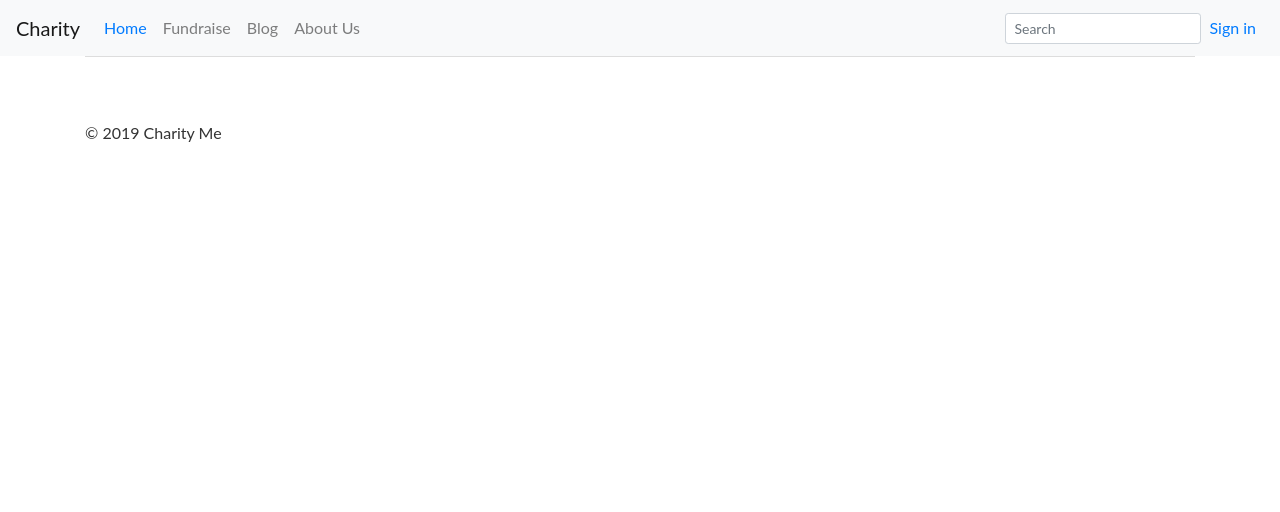
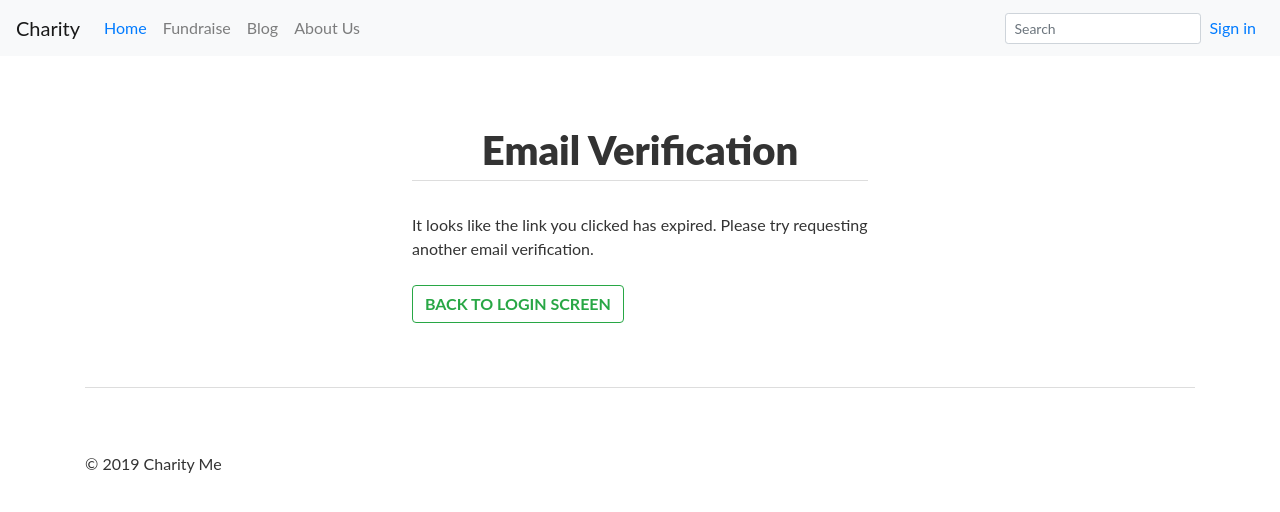
Before and after one commit to plumlab/vuejs-sample, a Vue app: page /verify-email/expired in a window 1280 px wide. Shown: the top 512 px of the page. Built offline with nearby package versions, Linux system fonts and the light colour scheme.

Commit message:
email verification (#5)

```diff
--- a/src/api/server/user.service.js
+++ b/src/api/server/user.service.js
@@ -32,5 +32,9 @@ export const userService = {
 
   verifyToken(token) {
     return api.post("/verify-token", {"token": token})
+  },
+
+  verifyEmail(token) {
+    return api.post("/verify-email", {"token": token})
   }
 }
--- a/src/lang/i18n/en.json
+++ b/src/lang/i18n/en.json
@@ -92,5 +92,24 @@
     "buttons": {
       "signin": "BACK TO LOGIN SCREEN"
     }
+  },
+  "verify-email": {
+    "title": "Email Verification",
+    "text": {
+      "alert": "Verify your email successfully!!!",
+      "goto": "You can go to "
+    },
+    "links": {
+      "signin": "Sign in"
+    }
+  },
+  "verify-email-expired": {
+    "title": "Email Verification",
+    "text": {
+      "description": "It looks like the link you clicked has expired. Please try requesting another email verification."
+    },
+    "buttons": {
+      "signin": "BACK TO LOGIN SCREEN"
+    }
   }
 }
--- a/src/router/index.js
+++ b/src/router/index.js
@@ -37,7 +37,16 @@ let router = new Router({
       path: '/reset/expired',
       name: "ResetPasswordExpired",
       component: () => import(/* webpackChunkName: "reset-password-expired" */ '@/views/ResetPasswordExpired.vue')
-    }
+    },
+    {
+      path: '/verify-email',
+      component: () => import(/* webpackChunkName: "verify-email" */ '@/views/VerifyEmail.vue')
+    },
+    {
+      path: '/verify-email/expired',
+      name: "VerifyEmailExpired",
+      component: () => import(/* webpackChunkName: "verify-email-expired" */ '@/views/VerifyEmailExpired.vue')
+    },
   ]
 })
 
--- a/src/store/account.module.js
+++ b/src/store/account.module.js
@@ -72,6 +72,16 @@ const actions = {
         reject(err)
       })
     })
+  },
+
+  verifyEmail({ commit }, {token}) {
+    return new Promise((resolve, reject) => {
+      userService.verifyEmail(token).then(res => {
+        resolve(res)
+      }).catch(err => {
+        reject(err)
+      })
+    })
   }
 
 };
--- /dev/null
+++ b/src/views/VerifyEmail.vue
@@ -0,0 +1,70 @@
+<template>
+  <div class="verify-email">
+    <div class="title">{{ $t("verify-email.title") }}</div>
+    <div class="solid-line mb2x"></div>
+    <b-alert
+      :show="dismissCountDown"
+      fade
+      variant="success"
+      @dismissed="dismissCountDown=0"
+      @dismiss-count-down="countDownChanged"
+    >
+      {{ $t("verify-email.text.alert") }}
+    </b-alert>
+    {{ $t("verify-email.text.goto") }}
+    <b-link @click.prevent="signin">{{ $t("verify-email.links.signin") }}</b-link>
+  </div>
+</template>
+
+<script>
+import { mapActions } from 'vuex'
+
+export default {
+  metaInfo: {
+    title: 'Email verification',
+    titleTemplate: '%s - Charity Me!',
+    htmlAttrs: {
+      lang: 'en',
+      amp: true
+    }
+  },
+  data() {
+    return {
+      dismissSecs: 15,
+      dismissCountDown: 0
+    }
+  },
+  mounted() {
+    let urlParams = new URLSearchParams(window.location.search)
+    let token = urlParams.get('token')
+    this.verifyEmail({token}).then(() => {
+      this.showAlert()
+    }).catch(() => {
+      this.$router.push({name: "VerifyEmailExpired"})
+    })
+  },
+  methods: {
+    ...mapActions('account', ['verifyEmail']),
+    signin() {
+      this.$router.push({name: "SignIn"})
+    },
+    countDownChanged(dismissCountDown) {
+      this.dismissCountDown = dismissCountDown
+    },
+    showAlert() {
+      this.dismissCountDown = this.dismissSecs
+    }
+  }
+}
+</script>
+
+<style scoped>
+
+.verify-email {
+  background-color: #ffffff;
+  padding: 4rem 2rem;
+  margin-left: 380px;
+  margin-right: 380px;
+}
+
+</style>
--- /dev/null
+++ b/src/views/VerifyEmailExpired.vue
@@ -0,0 +1,41 @@
+<template>
+  <div class="verify-email-expired">
+    <div class="title">{{ $t("verify-email-expired.title") }}</div>
+    <div class="solid-line mb2x"></div>
+    <span>{{ $t("verify-email-expired.text.description") }}</span>
+    <br><br>
+    <b-button variant="outline-success" @click.prevent="signin">
+      <strong>{{ $t("verify-email-expired.buttons.signin") }}</strong>
+    </b-button>
+  </div>
+</template>
+
+<script>
+
+export default {
+  metaInfo: {
+    title: 'Email vefirication',
+    titleTemplate: '%s - Charity Me!',
+    htmlAttrs: {
+      lang: 'en',
+      amp: true
+    }
+  },
+  methods: {
+    signin() {
+      this.$router.push({name: "SignIn"})
+    }
+  }
+}
+</script>
+
+<style scoped>
+
+.verify-email-expired {
+  background-color: #ffffff;
+  padding: 4rem 2rem;
+  margin-left: 380px;
+  margin-right: 380px;
+}
+
+</style>
```
